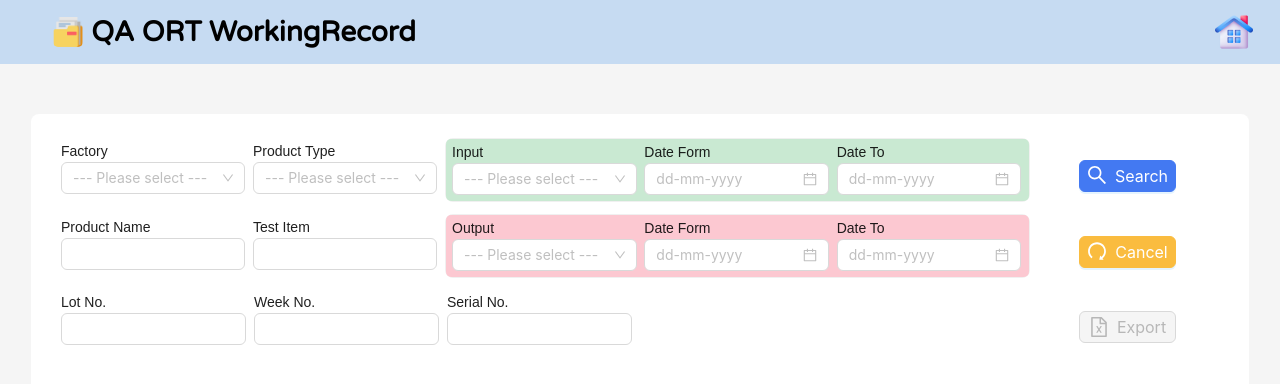
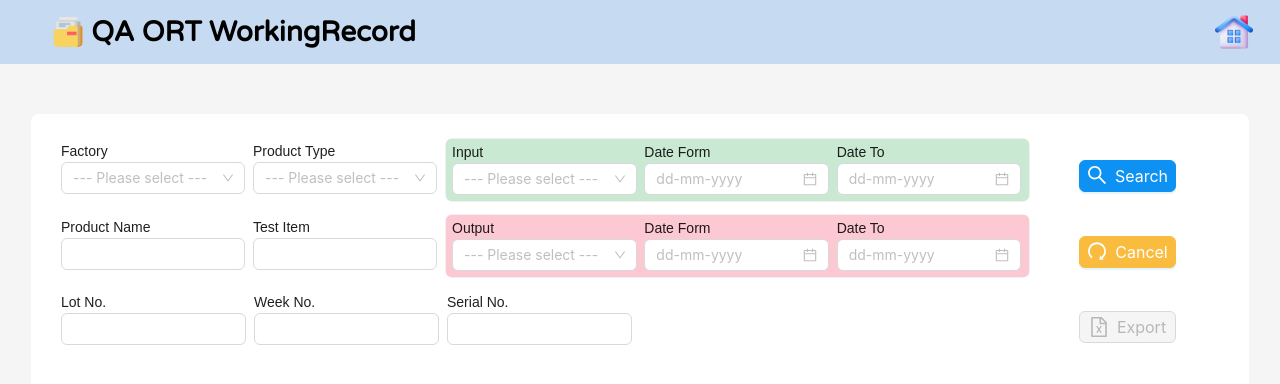
Before and after one commit to seapp180/Common_UI, a React (Vite) app: page /CommonSystem/ConditionSystem/QA_ORT_WorkingRecord in a window 1280 px wide. Shown: the top 384 px of the page. Built offline with nearby package versions, Linux system fonts and the light colour scheme; no server answers.

Commit message:
commit by khun

```diff
--- a/src/Condition System/QA ORT Working Record/QA_ORT_WorkingRecord.css
+++ b/src/Condition System/QA ORT Working Record/QA_ORT_WorkingRecord.css
@@ -17,8 +17,8 @@
 }
 
 .Btn_Search {
-  background-color: #4379f2;
-  border-color: #4379f2;
+  background-color: #0D92F4;
+  border-color: #0D92F4;
   width: 50%;
   font-size: 16px;
 }
```
